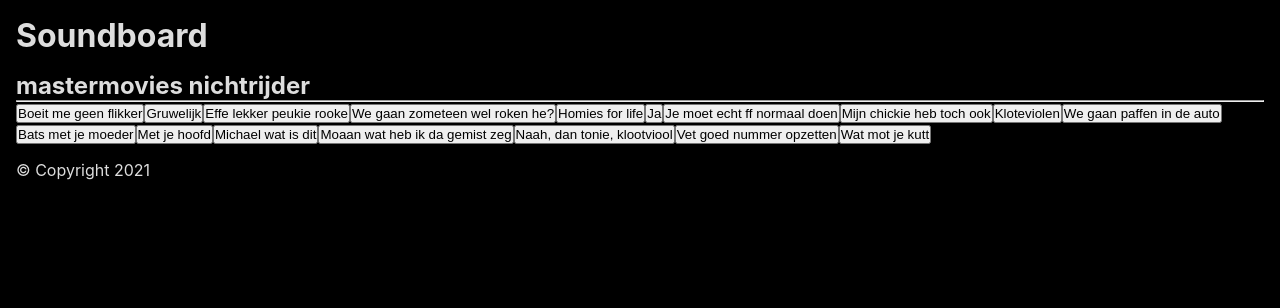
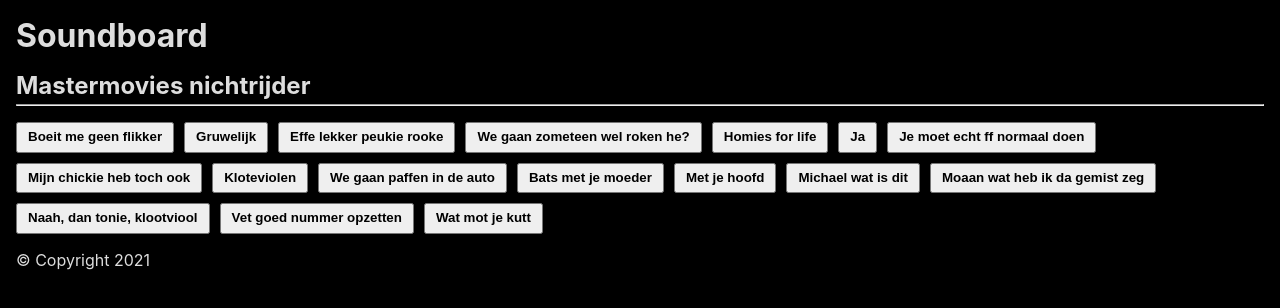
Before and after one commit to cstegeman/react-poc, a React (Create React App) app: page / in a window 1280 px wide. Shown: the top 308 px of the page. Built offline with nearby package versions, Linux system fonts and the light colour scheme.

Commit message:
Styling audio buttons

```diff
--- /dev/null
+++ b/src/components/Board.css
@@ -0,0 +1,20 @@
+section + section {
+    border-top: 1px solid #fff;
+}
+
+hr {
+    margin: 4px 0 16px;
+}
+
+.buttons {
+    display: flex;
+    gap: 10px;
+    flex-wrap: wrap;
+}
+
+button {
+    line-height: 2;
+    padding: 0 10px;
+    cursor: pointer;
+    font-weight: bold;
+}
--- a/src/components/Board.js
+++ b/src/components/Board.js
@@ -1,3 +1,5 @@
+import './Board.css';
+
 const files = [
   {
     title: "mastermovies nichtrijder",
@@ -83,9 +85,11 @@ const Board = () => {
           <section>
             <h2>{file.title}</h2>
             <hr />
-            {file.sounds.map((sound) => {
-              return <button>{sound.title}</button>;
-            })}
+            <div className="buttons">
+              {file.sounds.map((sound) => {
+                return <button>{sound.title}</button>;
+              })}
+            </div>
           </section>
         );
       })}
--- a/src/index.css
+++ b/src/index.css
@@ -22,3 +22,7 @@ body {
 h1, main {
   margin-bottom: 16px;
 }
+
+h2:first-letter {
+  text-transform: uppercase;
+}
```
